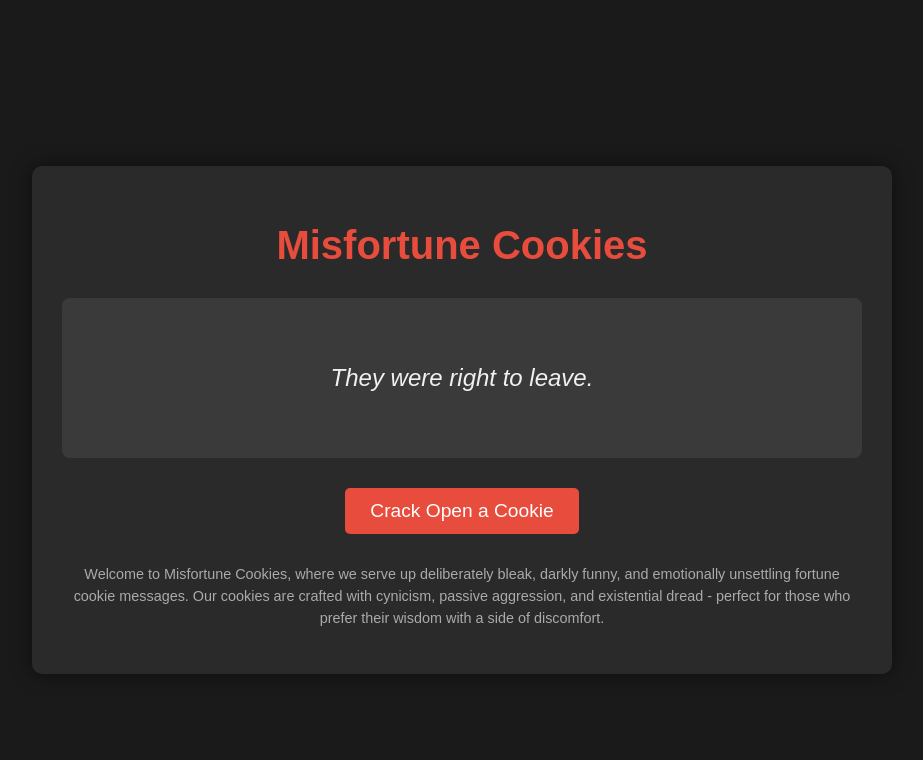
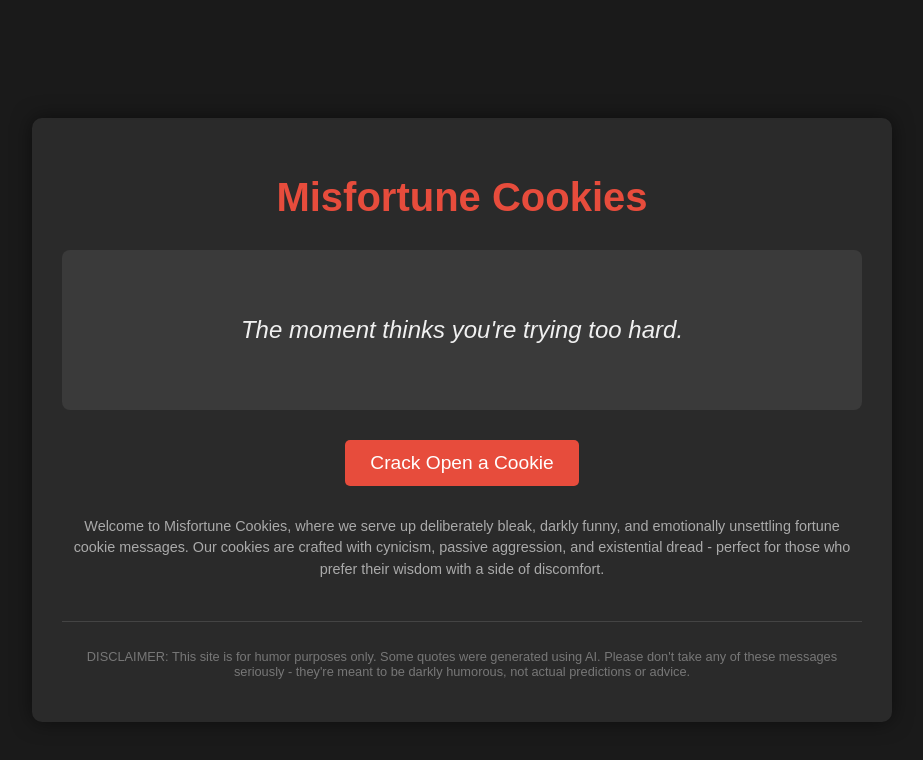
Before and after one commit to BetoWH13/fortune-cookie, a plain HTML site: page index.html in a window 1280 px wide. Both pictures are taken after a click on the button "Crack Open a Cookie". Shown: the whole page, without its empty margins (178-1101 px from the left). Drawn offline with Linux system fonts and the light colour scheme.

Commit message:
Add disclaimer footer for humor purposes and AI-generated content

```diff
--- a/index.html
+++ b/index.html
@@ -72,6 +72,15 @@
             color: #aaa;
             line-height: 1.5;
         }
+
+        .footer {
+            margin-top: 40px;
+            font-size: 0.8rem;
+            color: #777;
+            border-top: 1px solid #444;
+            padding-top: 15px;
+            width: 100%;
+        }
     </style>
 </head>
 <body>
@@ -87,48 +96,46 @@
         <div class="description">
             <p>Welcome to Misfortune Cookies, where we serve up deliberately bleak, darkly funny, and emotionally unsettling fortune cookie messages. Our cookies are crafted with cynicism, passive aggression, and existential dread - perfect for those who prefer their wisdom with a side of discomfort.</p>
         </div>
+
+        <div class="footer">
+            <p>DISCLAIMER: This site is for humor purposes only. Some quotes were generated using AI. Please don't take any of these messages seriously - they're meant to be darkly humorous, not actual predictions or advice.</p>
+        </div>
     </div>
 
+    <!-- Store the prompt for reference and documentation -->
     <script>
-        // The prompt for generating misfortunes
+        // The prompt used to generate the misfortunes
         const misfortunePrompt = `Write a deliberately bleak, darkly funny, or emotionally unsettling fortune cookie message, as if the writer were subtly sabotaging the recipient under the guise of ancient wisdom. The tone should mimic traditional fortune cookies—brief, declarative, and slightly mystical—but twisted toward pessimism, passive aggression, or existential dread. Imagine this was written by a cynical oracle or a disgruntled employee at the fortune cookie factory trying to inject discomfort into dinner. Avoid outright cruelty or profanity—make it feel believable yet wrong, just enough to make someone frown, laugh nervously, or reflect uncomfortably. The ideal misfortune should be short (under 20 words), dryly impersonal, and leave the reader slightly worse off than before.`;
+    </script>
 
-        // Pre-written misfortunes (since we can't actually call an AI API from plain HTML/JS)
-        const misfortunes = [
-            "You will disappoint your father.",
-            "That pain you've been ignoring? It's not nothing.",
-            "Your friends discuss you when you leave the room.",
-            "Someone is settling for you right now.",
-            "Your backup plan will also fail.",
-            "The universe is indifferent to your struggles.",
-            "Your potential has an expiration date.",
-            "They're right about you.",
-            "Your best years have likely passed already.",
-            "That recurring dream means exactly what you fear it does.",
-            "Your secrets have a way of introducing themselves.",
-            "Success comes to those who wait, but not to those who wait too long.",
-            "Your pet only tolerates you.",
-            "The path you didn't take was the correct one.",
-            "Your insecurities are completely justified.",
-            "That thing you lost is exactly where you'll never look.",
-            "The feeling is not mutual.",
-            "Time will not heal this particular wound.",
-            "Your efforts will be acknowledged but ultimately forgotten.",
-            "The call you're avoiding needs to be made.",
-            "Your memory of events differs significantly from everyone else's.",
-            "That wasn't a coincidence.",
-            "Your lucky numbers are irrelevant in the face of your choices.",
-            "Someone saved your contact under a different name.",
-            "The deadline you forgot still remembers you.",
-            "Your carefully constructed persona isn't fooling anyone.",
-            "That opportunity wasn't meant for you anyway.",
-            "Your handwriting reveals more than you intended.",
-            "They were right to leave.",
-            "Your reflection has thoughts of its own."
-        ];
+    <!-- Import the misfortunes collection from external file -->
+    <script type="module">
+        // Import the misfortunes collection
+        import misfortunes from './misfortunes.js';
+
+        // Track which misfortunes have been shown in this session
+        const shownMisfortunes = new Set();
 
         document.getElementById('generateBtn').addEventListener('click', function() {
-            const randomIndex = Math.floor(Math.random() * misfortunes.length);
+            // If we've shown all misfortunes, reset the tracking
+            if (shownMisfortunes.size >= misfortunes.length - 5) {
+                shownMisfortunes.clear();
+            }
+
+            // Find a misfortune that hasn't been shown yet
+            let randomIndex;
+            let attempts = 0;
+            do {
+                randomIndex = Math.floor(Math.random() * misfortunes.length);
+                attempts++;
+                // Prevent infinite loop if all misfortunes have been shown
+                if (attempts > 50) break;
+            } while (shownMisfortunes.has(randomIndex));
+
+            // Mark this misfortune as shown
+            shownMisfortunes.add(randomIndex);
+
+            // Display the misfortune
             document.getElementById('fortune').textContent = misfortunes[randomIndex];
         });
     </script>
```
